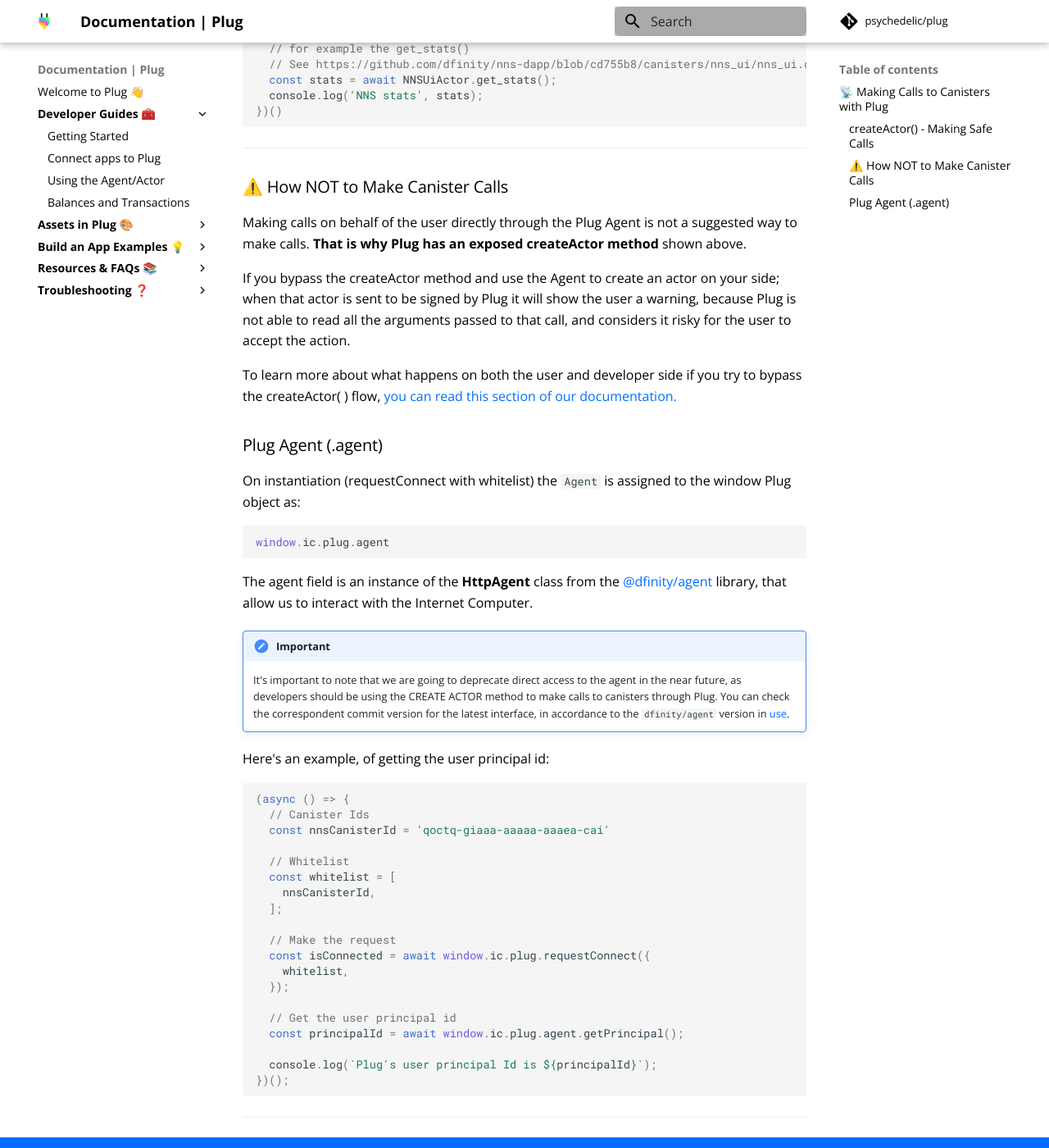
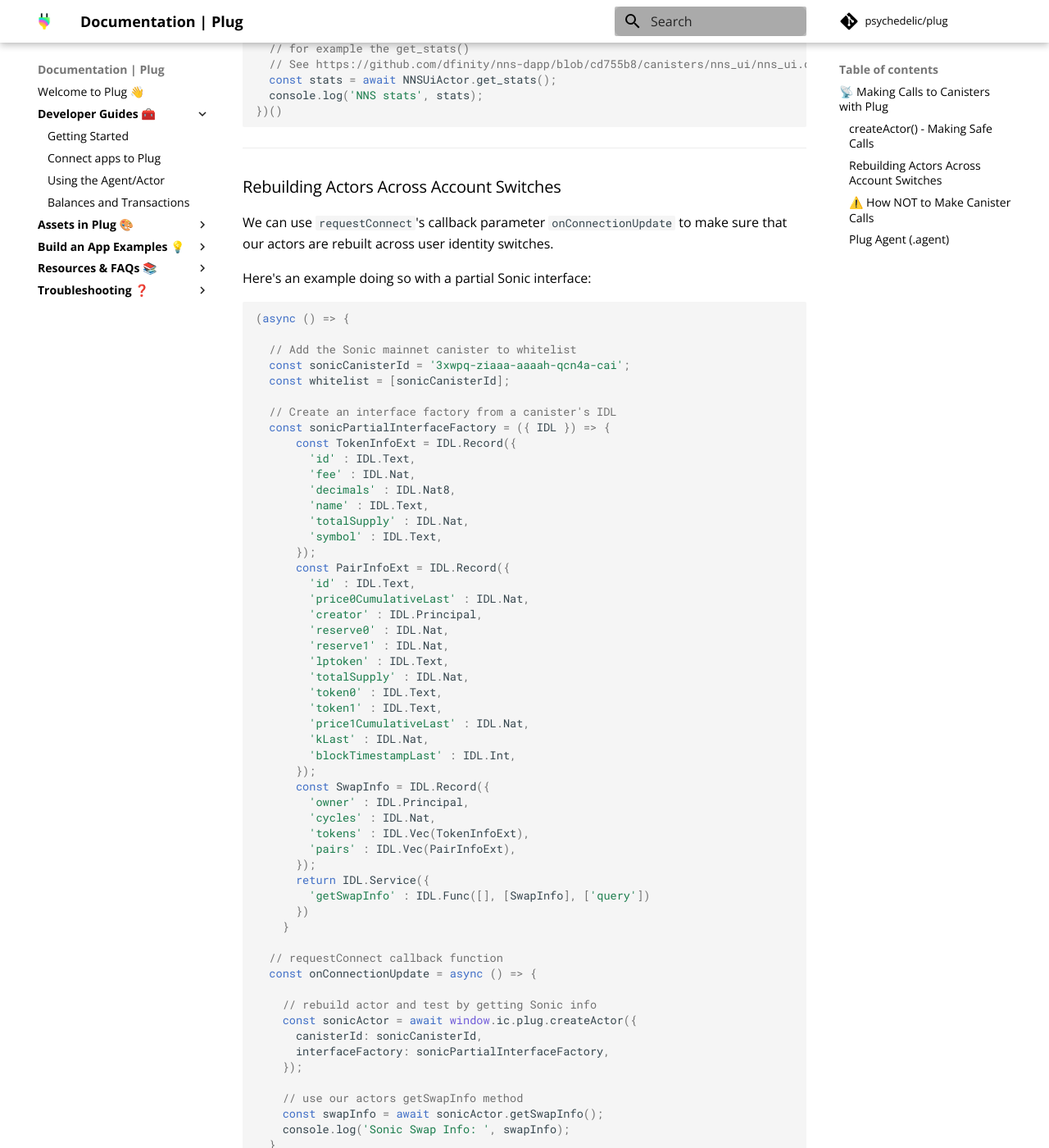
Before and after one commit to Psychedelic/plug-docs, an MkDocs documentation site: the page built from docs/getting-started/making-calls.md, in a window 1280 px wide and 1400 px high, scrolled down 1865 px. Shown: the whole window at 82% size. Built offline with MkDocs 1.6.1 and Material for MkDocs 9.7.7, drawn with Linux system fonts in a browser that asks for light colours; comment, search, counter and statistics services are not loaded; some of the changed text lies outside the part shown.

Commit message:
Acc switching + sessionData (#37)
* acc switching + sessionData

* added rocky comments

````diff
--- a/docs/getting-started/making-calls.md
+++ b/docs/getting-started/making-calls.md
@@ -74,6 +74,77 @@
 
 ---
 
+### Rebuilding Actors Across Account Switches
+We can use `requestConnect`'s callback parameter `onConnectionUpdate` to make sure that our actors are rebuilt across user identity switches.
+
+Here's an example doing so with a partial Sonic interface:
+
+```js
+(async () => {
+
+  // Add the Sonic mainnet canister to whitelist
+  const sonicCanisterId = '3xwpq-ziaaa-aaaah-qcn4a-cai';
+  const whitelist = [sonicCanisterId];
+
+  // Create an interface factory from a canister's IDL
+  const sonicPartialInterfaceFactory = ({ IDL }) => {
+      const TokenInfoExt = IDL.Record({
+        'id' : IDL.Text,
+        'fee' : IDL.Nat,
+        'decimals' : IDL.Nat8,
+        'name' : IDL.Text,
+        'totalSupply' : IDL.Nat,
+        'symbol' : IDL.Text,
+      });
+      const PairInfoExt = IDL.Record({
+        'id' : IDL.Text,
+        'price0CumulativeLast' : IDL.Nat,
+        'creator' : IDL.Principal,
+        'reserve0' : IDL.Nat,
+        'reserve1' : IDL.Nat,
+        'lptoken' : IDL.Text,
+        'totalSupply' : IDL.Nat,
+        'token0' : IDL.Text,
+        'token1' : IDL.Text,
+        'price1CumulativeLast' : IDL.Nat,
+        'kLast' : IDL.Nat,
+        'blockTimestampLast' : IDL.Int,
+      });
+      const SwapInfo = IDL.Record({
+        'owner' : IDL.Principal,
+        'cycles' : IDL.Nat,
+        'tokens' : IDL.Vec(TokenInfoExt),
+        'pairs' : IDL.Vec(PairInfoExt),
+      });
+      return IDL.Service({
+        'getSwapInfo' : IDL.Func([], [SwapInfo], ['query'])
+      })
+    }
+
+  // requestConnect callback function
+  const onConnectionUpdate = async () => {
+
+    // rebuild actor and test by getting Sonic info
+    const sonicActor = await window.ic.plug.createActor({
+      canisterId: sonicCanisterId,
+      interfaceFactory: sonicPartialInterfaceFactory,
+    });
+
+    // use our actors getSwapInfo method
+    const swapInfo = await sonicActor.getSwapInfo();
+    console.log('Sonic Swap Info: ', swapInfo);
+  }
+
+  // Request a connection
+  // Will fire onConnectionUpdate on account switch
+  await window?.ic?.plug?.requestConnect({
+    whitelist,
+    onConnectionUpdate,
+  });
+})()
+```
+
+---
 ### ⚠️ How NOT to Make Canister Calls
 Making calls on behalf of the user directly through the Plug Agent is not a suggested way to make calls. **That is why Plug has an exposed createActor method** shown above.
 
````
Also changed, not shown: docs/getting-started/connect-to-plug.md (+38 -0 lines), docs/getting-started/extension-components.md (+1 -1 lines).
